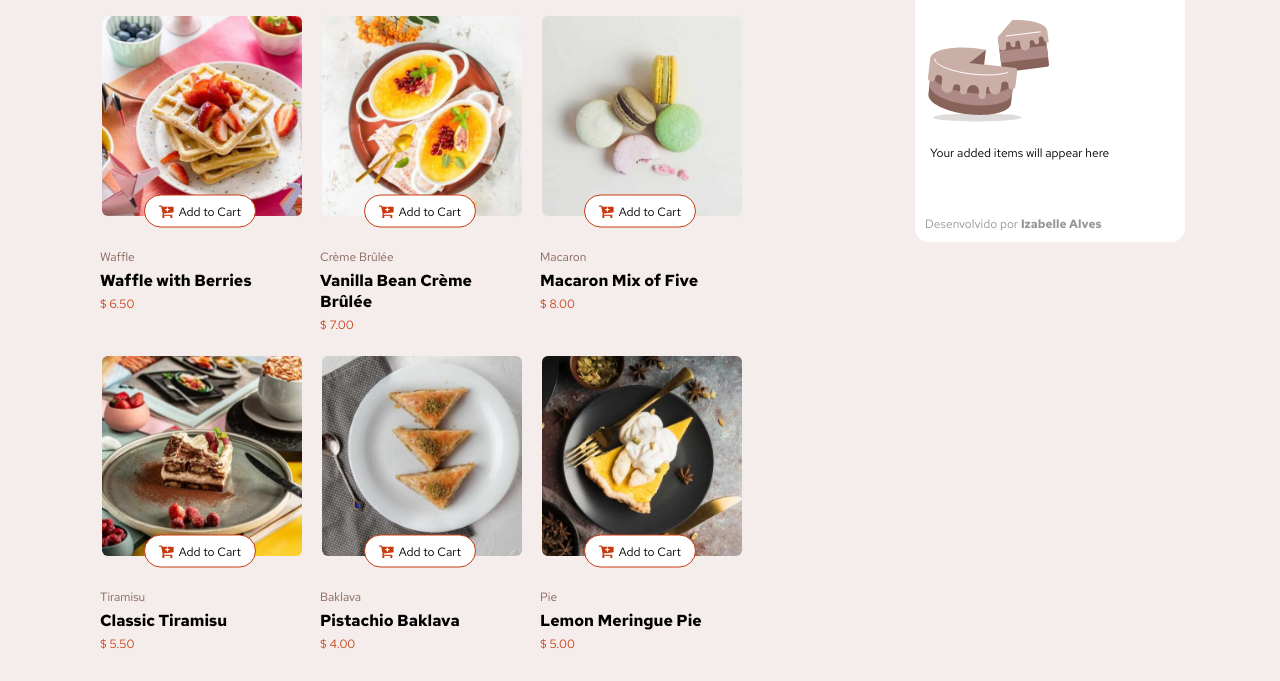
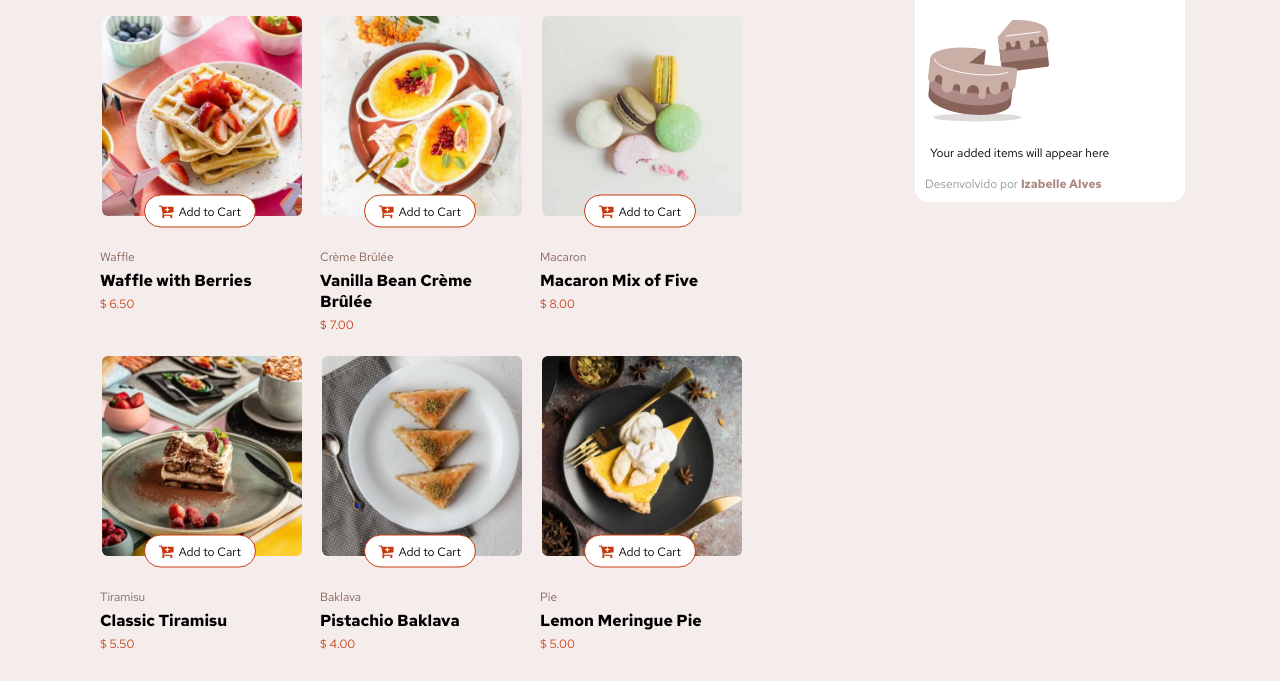
Before and after one commit to IzabelleAlves/Product-list-with-cart, a website built with Vite: page index.html in a window 1280 px wide. Shown: the part 87-768 px from the top of the page. Built offline with nearby package versions, Linux system fonts and the light colour scheme.

Commit message:
atualizações no scss

```diff
--- a/src/css/index.scss
+++ b/src/css/index.scss
@@ -231,13 +231,13 @@ main {
 .developer {
   color: rgb(151, 151, 151);
   font-size: 12px;
-  padding-top: 50px;
+  padding-top: 10px;
   align-self: flex-start;
 }
 
 .developer a {
   text-decoration: none;
-  color: rgb(151, 151, 151);
+  color: $rose-400;
   font-weight: bold;
 }
 
```
